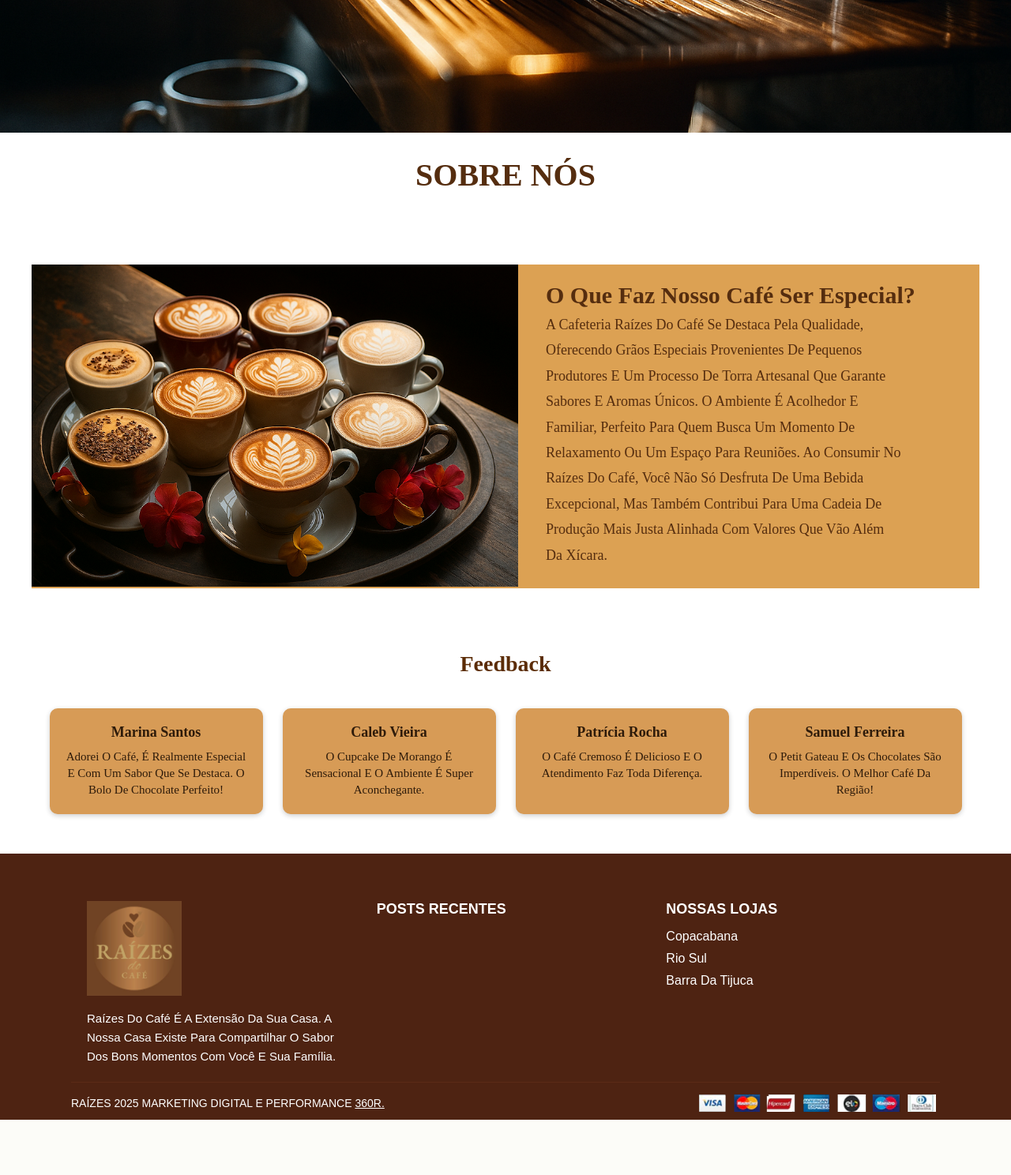
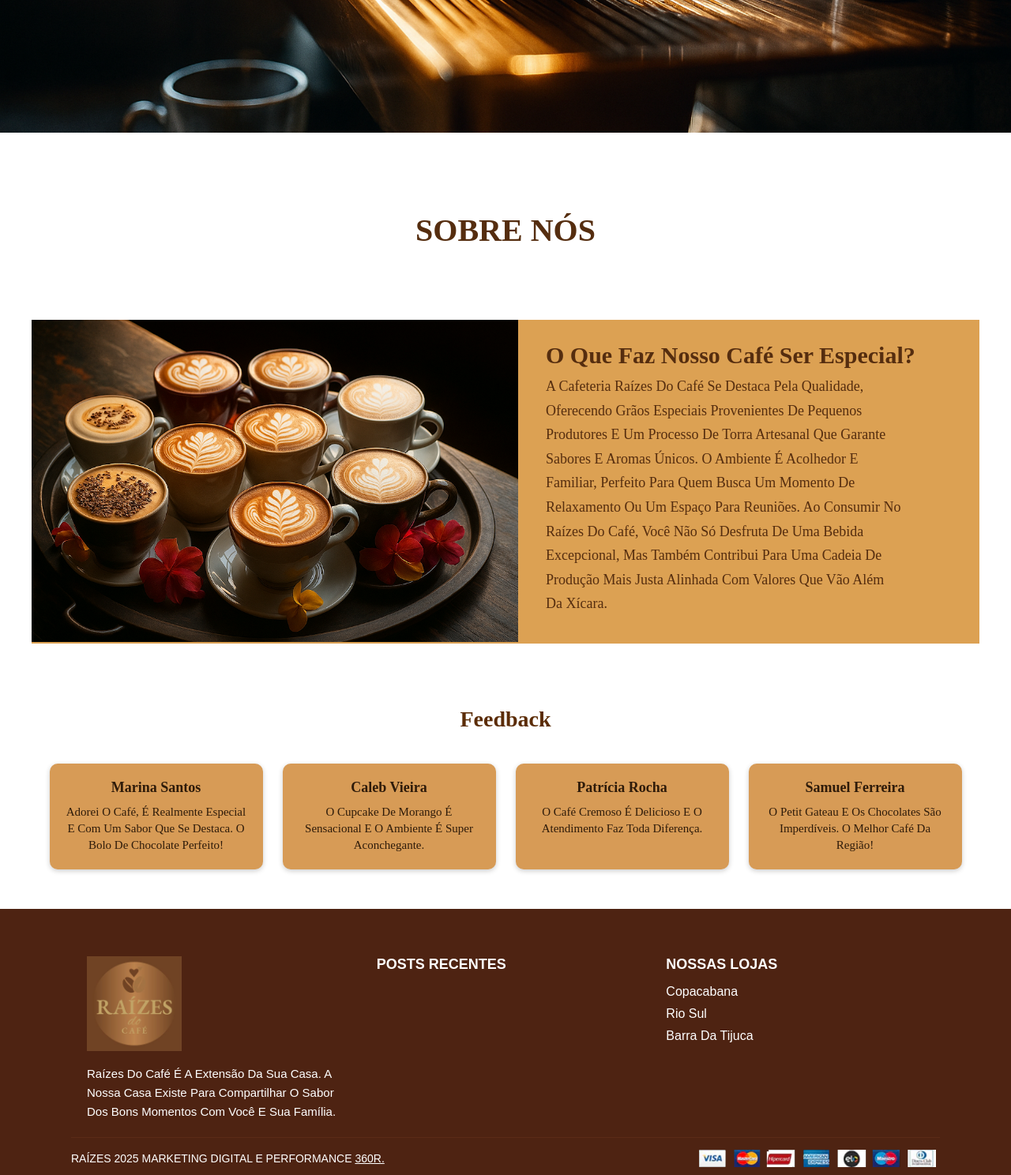
Before and after one commit to Marcelle635/Projeto, a PHP site: page /comum.html in a window 1280 px wide. Shown: the part 632-2120 px from the top of the page at 79% size. Before the commit the page ends 2050 px from the top, so only its background shows below. Run offline with PHP 8.4, Linux system fonts and the light colour scheme.

Commit message:
atualizei

```diff
--- a/comum.css
+++ b/comum.css
@@ -90,6 +90,7 @@ body{
     height: 100vh;
     background-position: center;
     background-size: cover;
+    margin-bottom: 7rem;
 }
 
 /*Titulo Sobre Nós e Menu*/
@@ -118,8 +119,8 @@ color:var(--black);
 .about .row .content p{
 font-size: 1.8rem;
 color: var(--black);
-padding: 0.4rem 0;
-line-height: 1.8;
+padding: 0.7rem 0;
+line-height: 1.7;
 }
 
 /*Menu e cards*/
```
